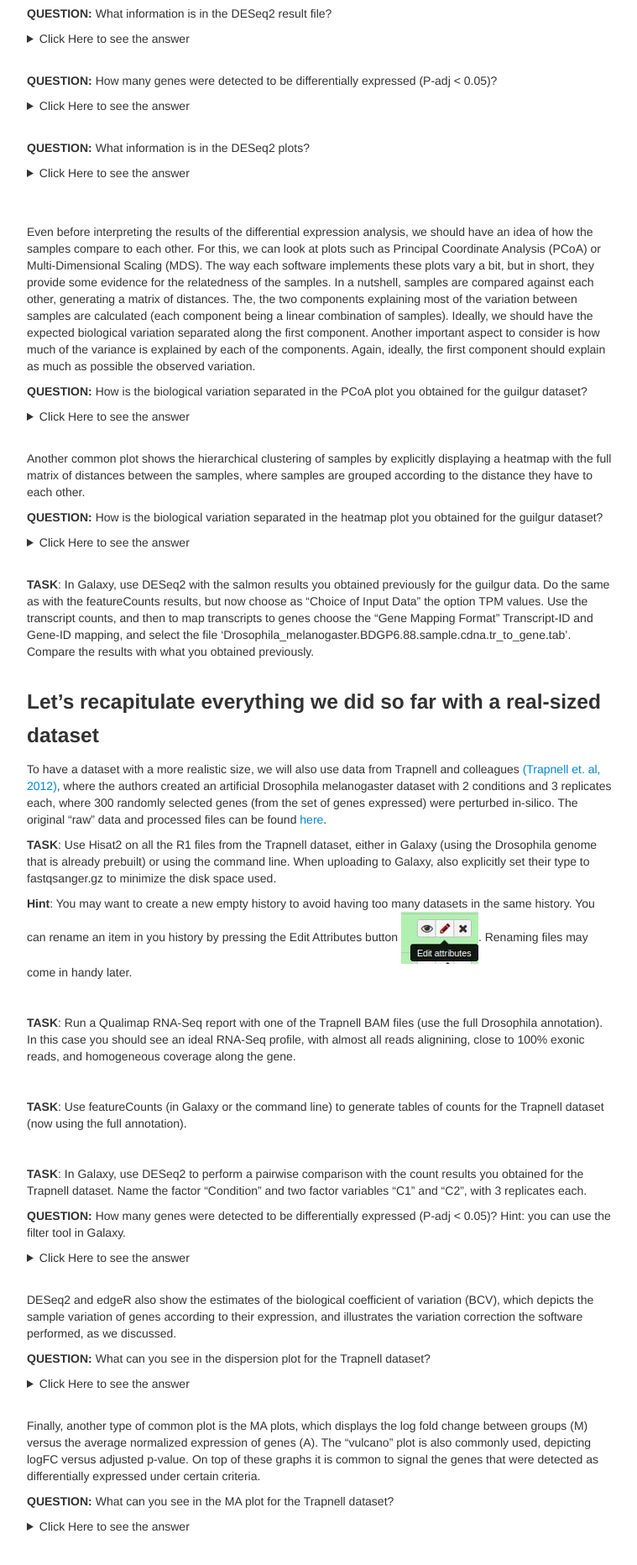
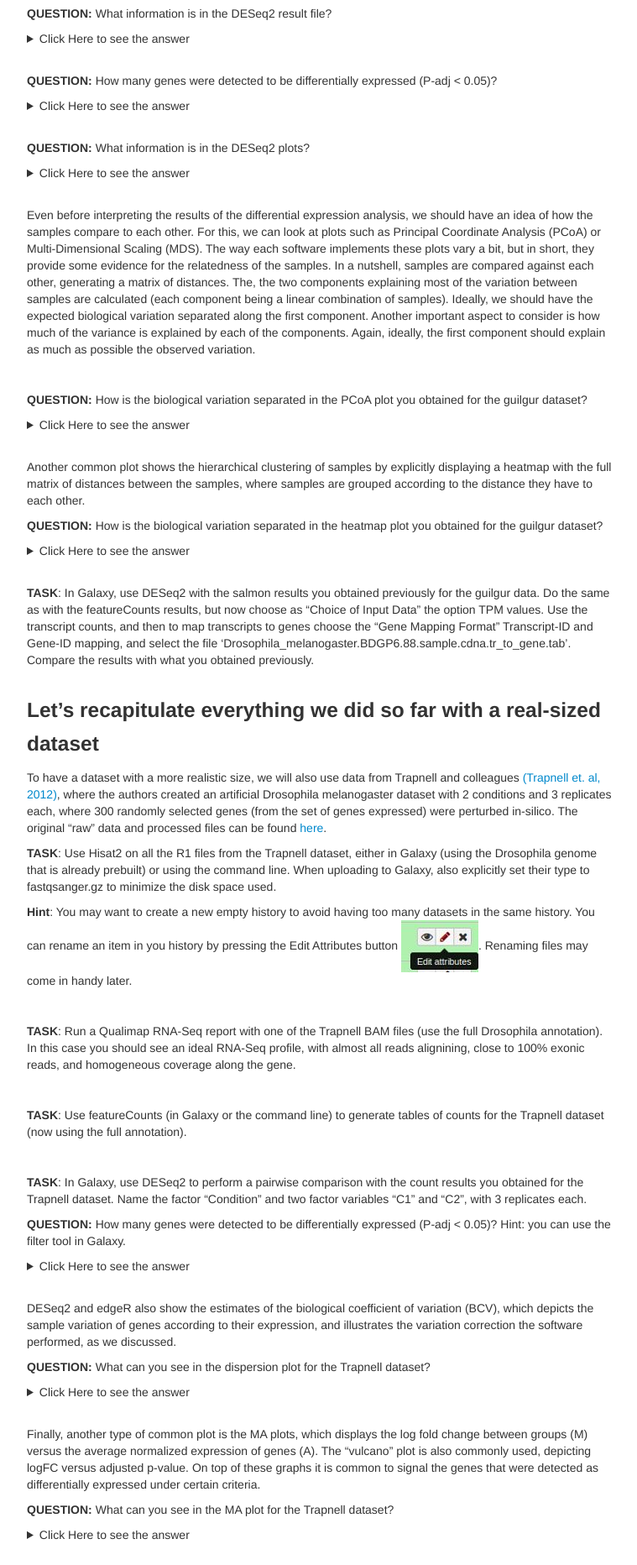
Before and after one commit to GTPB/ADER19F, a Jekyll site: the page built from pages/L08.md, in a window 1280 px wide. Shown: the part 2952-4816 px from the top of the page at 84% size, without its empty margins (258-1017 px from the left). Built offline with Jekyll 4.4.1, drawn with Linux system fonts in a browser that asks for light colours.

Commit message:
Update L08.md

```diff
--- a/pages/L08.md
+++ b/pages/L08.md
@@ -95,11 +95,10 @@ Only the gene FBgn0036465 (Rpn12R). The gene FBgn0003300 (run), despite having a
 </ul>
 </pre></details>
 <br/>
-<br/>
-
 
 Even before interpreting the results of the differential expression analysis, we should have an idea of how the samples compare to each other. For this, we can look at plots such as Principal Coordinate Analysis (PCoA) or Multi-Dimensional Scaling (MDS). The way each software implements these plots vary a bit, but in short, they provide some evidence for the relatedness of the samples. In a nutshell, samples are compared against each other, generating a matrix of distances. The, the two components explaining most of the variation between samples are calculated (each component being a linear combination of samples). Ideally, we should have the expected biological variation separated along the first component. Another important aspect to consider is how much of the variance is explained by each of the components. Again, ideally, the first component should explain as much as possible the observed variation.
 
+<br/>
 
 **QUESTION:** How is the biological variation separated in the PCoA plot you obtained for the guilgur dataset?
 <details><summary>Click Here to see the answer</summary><p>
```
